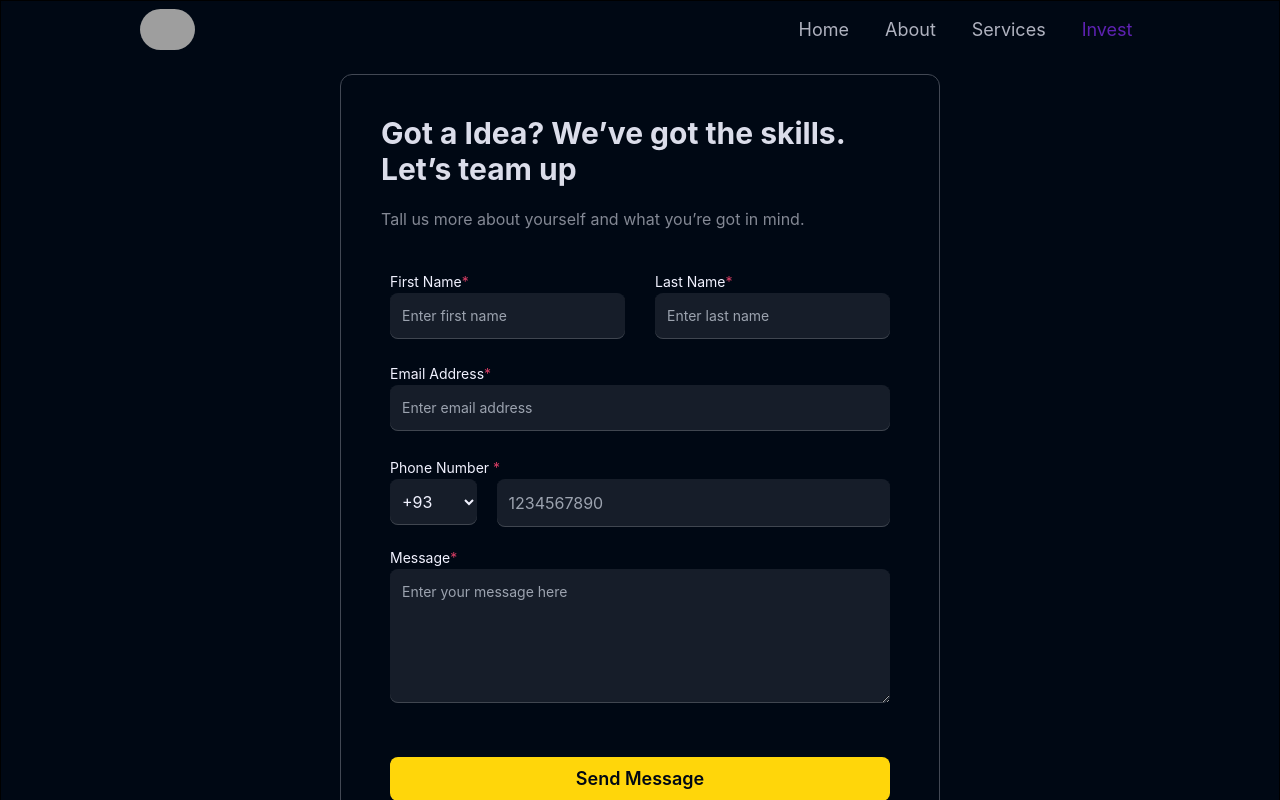
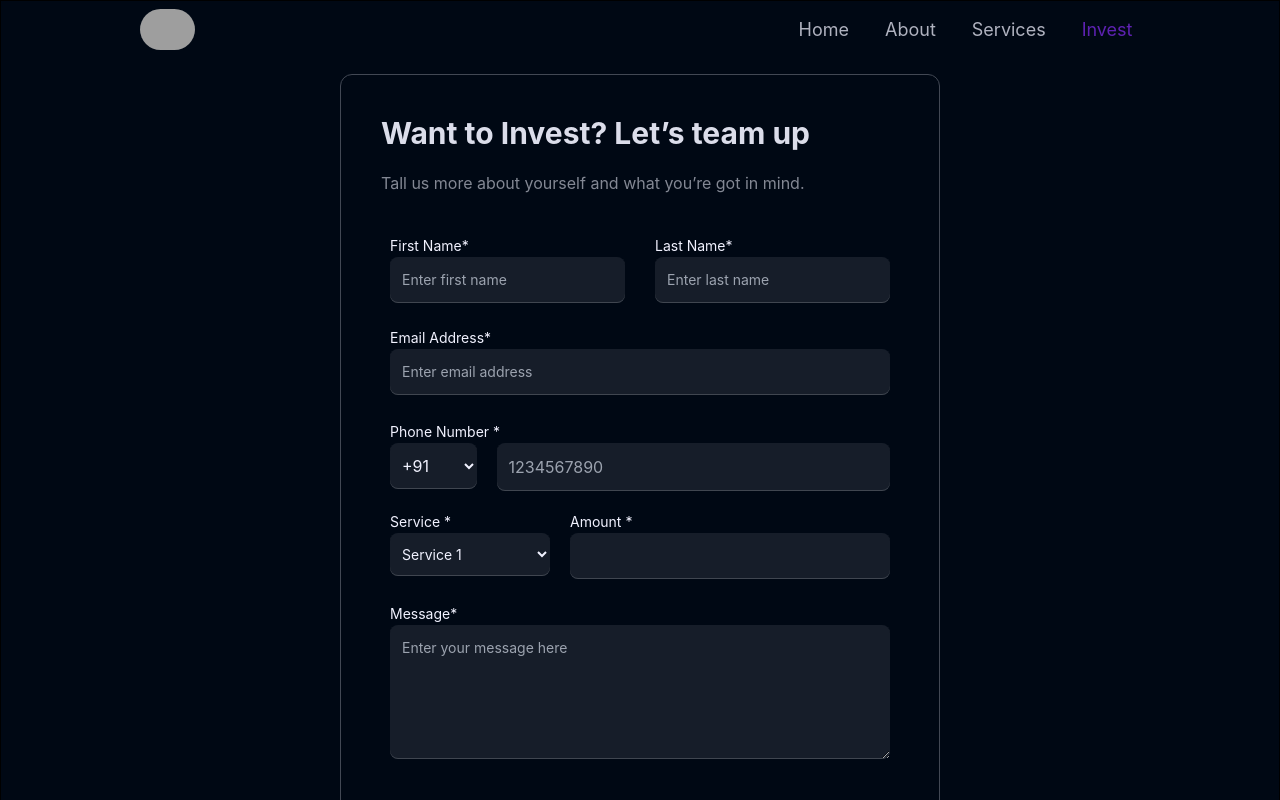
Before and after one commit to ritikaghosh0402/Tecosys-Ai, a React (Vite) app: page /invest in a window 1280 px wide. Shown: the top 800 px of the page. Built offline with nearby package versions, Linux system fonts and the light colour scheme; grey boxes are pictures that could not be loaded.

Commit message:
color tailwind

```diff
--- a/src/App.css
+++ b/src/App.css
@@ -38,10 +38,15 @@
   border: solid 3px #5a10c4;
   color: black;
 }
-/*
-#particles canvas{
-z-index: -1;
-height: 100%;
-width: 100%;
-position: absolute;
-} */
+
+/* Chrome, Safari, Edge, Opera */
+input::-webkit-outer-spin-button,
+input::-webkit-inner-spin-button {
+  -webkit-appearance: none;
+  margin: 0;
+}
+
+/* Firefox */
+input[type=number] {
+  -moz-appearance: textfield;
+}
--- /dev/null
+++ b/src/components/common/Card.jsx
@@ -0,0 +1,15 @@
+/* eslint-disable react/prop-types */
+
+export default function Card({logo, heading, text1, text2}) {
+    return (
+
+        <div className='flex  gap-2 text-richblack-200'>
+            <div className='text-lg '>{logo}</div>
+            <div>
+                <h2 className='text-lg text-richblack-25'>{heading}</h2>
+                <p>{text1}</p>
+                <p>{text2}</p>
+            </div>
+        </div>
+    )
+}
--- a/src/components/common/ContactUsForm.jsx
+++ b/src/components/common/PaymentForm.jsx
@@ -1,12 +1,36 @@
 import { useEffect } from 'react'
 import { useForm } from 'react-hook-form';
 import { useState } from 'react';
-import CountryCode from '../../data/countrycode.json';
+import CountryCode from '../../data/countrycode.json'
 // import { apiConnector } from '../../services/apiConnector';
 // import { contactusEndpoint } from '../../services/apis';
 // import { toast } from 'react-hot-toast';
 
-export default function ContactUsForm() {
+import "../../App.css";
+const prod = [
+    {
+        service: "Service 1",
+        amount: 100
+    },
+    {
+        service: "Service 2",
+        amount: 200
+    },
+    {
+        service: "Service 3",
+        amount: 300
+    },
+    {
+        service: "Service 4",
+        amount: 400
+    },
+    {
+        service: "Service 5",
+        amount: 500
+    }
+]
+
+export default function PaymentForm() {
     const [loading, setLoading] = useState(false);
     const {
         register,
@@ -14,6 +38,7 @@ export default function ContactUsForm() {
         reset,
         formState: { errors, isSubmitSuccessful }
     } = useForm();
+    const [service, setService] = useState([prod[0].service, prod[0].amount])
     const submitContactForm = async (data, e) => {
         // const toastId = toast.loading("Loading ...")
         try {
@@ -41,6 +66,8 @@ export default function ContactUsForm() {
                 email: "",
                 phoneNo: "",
                 message: "",
+                amount: "",
+                service: prod[0].service,
 
             })
         }
@@ -149,6 +176,68 @@ export default function ContactUsForm() {
                     </div>
                 </div>
 
+                <div className='w-full '>
+                    <div className='flex w-full gap-5 '>
+                        <label htmlFor="service" className='w-1/3 mb-1 text-[0.875rem] leading-[1.375rem] text-richblack-5'>Service <span className='text-pink-300'>*</span>
+
+                            <div className=' w-auto '>
+                                <select
+                                    name="dropdown"
+                                    id="dropdown"
+                                    {...register("service", { required: true })}
+                                    style={{
+                                        boxShadow: "inset 0px -1px 0px rgba(255, 255, 255, 0.18)",
+                                    }}
+
+                                    className="w-full rounded-[0.5rem] bg-richblack-800 py-[12px] pl-[8px] text-richblack-5"
+                                    onChange={(e) => {
+                                        setService(e.target.value.split(','))
+                                        console.log()
+
+                                    }}
+                                >
+                                    {
+                                        prod.map((element, index) => {
+                                            return (
+                                                <option key={index} value={[element.service, element.amount]}>
+                                                    {element.service}
+                                                </option>
+                                            )
+                                        })
+                                    }
+                                </select>
+                            </div>
+                        </label>
+
+
+                        <label htmlFor="service" className='w-2/3 mb-1 text-[0.875rem] leading-[1.375rem] text-richblack-5'>Amount <span className='text-pink-300'>*</span>
+                            <div className=''>
+                                <div className="w-full relative ">
+                                    <input
+                                        // value={service[1]}
+                                        onChange={(e) => { setService([service[0], e.target.value]); console.log(service) }}
+                                        type="number"
+                                        id="amount"
+                                        {...register("amount",
+                                            {
+                                                required: { value: true, message: "Please enter Amount" },
+                                                min: { value: service[1], message: "Amount should be greater than " + service[1] + " for " + service[0] },
+                                            })}
+
+                                        style={{
+                                            boxShadow: "inset 0px -1px 0px rgba(255, 255, 255, 0.18)",
+                                        }}
+                                        className="w-full rounded-[0.5rem] bg-richblack-800 py-[12px] pl-[8px] text-richblack-5 "
+                                    />
+                                    {errors.amount && (<span className='sm:absolute -bottom-6 left-0 text-pink-300'>{errors.amount.message}</span>)}
+
+                                </div>
+                            </div>
+                        </label>
+
+                    </div>
+                </div>
+
                 <div className='flex flex-col relative'>
                     <label htmlFor="message" className='mb-1 text-[0.875rem] leading-[1.375rem] text-richblack-5'>Message<span className='text-pink-300'>*</span>
                         <textarea
@@ -169,7 +258,7 @@ export default function ContactUsForm() {
 
                 <button type="submit" className="mt-6 rounded-[8px] bg-yellow-50 py-[8px] px-[12px]  font-semibold text-lg text-richblack-900"
                     disabled={loading}>
-                    Send Message
+                    Pay Now
                 </button>
             </div>
         </form>
--- a/src/data/countrycode.json
+++ b/src/data/countrycode.json
@@ -1,4 +1,9 @@
 [
+
+    {
+        "country": "India",
+        "code": "+91"
+    },
     {
         "country": "Afghanistan",
         "code": "+93"
@@ -189,7 +194,15 @@
     },
     {
         "country": "Dominican Republic",
-        "code": "+1-809, +1-829, +1-849"
+        "code": "+1-809"
+    },
+    {
+        "country": "Dominican Republic",
+        "code": "+1-829"
+    },
+    {
+        "country": "Dominican Republic",
+        "code": "+1-849"
     },
     {
         "country": "East Timor",
@@ -294,10 +307,6 @@
     {
         "country": "Iceland",
         "code": "+354"
-    },
-    {
-        "country": "India",
-        "code": "+91"
     },
     {
         "country": "Indonesia",
@@ -757,7 +766,11 @@
     },
     {
         "country": "Vatican City",
-        "code": "+39-06, +379"
+        "code": "+39-06"
+    },
+    {
+        "country": "Vatican City",
+        "code": "+379"
     },
     {
         "country": "Venezuela",
--- a/src/pages/RecievePayments.jsx
+++ b/src/pages/RecievePayments.jsx
@@ -1,5 +1,30 @@
-import ContactUsForm from "../components/common/ContactUsForm";
+import PaymentForm from "../components/common/PaymentForm";
+import Card from "../components/common/Card";
 
+import { HiChatBubbleLeftRight } from "react-icons/hi2"
+import { BsGlobeCentralSouthAsia } from "react-icons/bs"
+import { FaPhone } from "react-icons/fa6"
+
+const cardData = [
+  {
+    logo: <HiChatBubbleLeftRight />,
+    heading: "Chat on us",
+    text1: "Our friendly team is here to help.",
+    text2: "@mail address",
+  },
+  {
+    logo: <BsGlobeCentralSouthAsia />,
+    heading: "Visit us",
+    text1: "Come and say hello at our office HQ.",
+    text2: "Here is the location/ address",
+  },
+  {
+    logo: <FaPhone />,
+    heading: "Call us",
+    text1: "Mon - Fri From 8am to 5pm",
+    text2: "+123 456 7890",
+  },
+];
 
 function RecievePayments() {
   return (
@@ -19,14 +44,14 @@ function RecievePayments() {
               );
             })}
           </div> */}
-          <div className="w-[600px] border-richblack-600 border p-5 sm:p-10 rounded-xl">
+        <div className="w-[600px] border-richblack-600 border p-5 sm:p-10 rounded-xl mb-20">
           <p className="font-bold text-richblack-25 text-3xl mb-5">
-              Got a Idea? We’ve got the skills. Let’s team up
+            Want to Invest? Let’s team up
           </p>
           <p className="text-richblack-300">
             Tall us more about yourself and what you’re got in mind.
           </p>
-            <ContactUsForm />
+          <PaymentForm />
         </div>
       </div>
     </div>
```
Also changed, not shown: tailwind.config.js (+90 -84 lines). Lines whose indentation alone changed are shown as unchanged.
